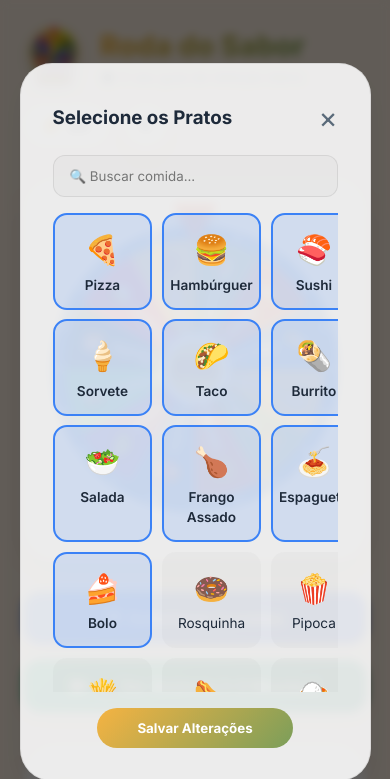
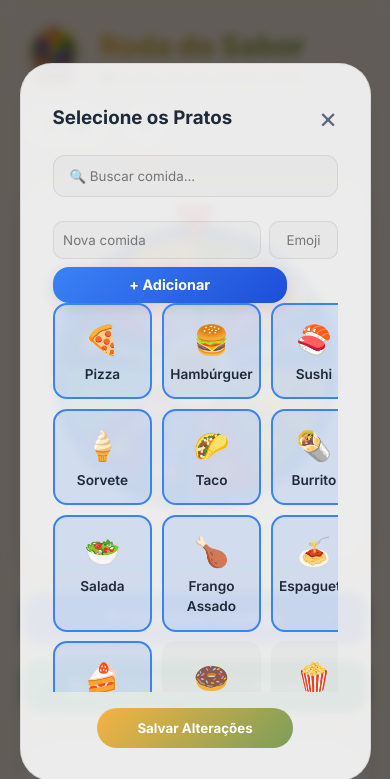
Before and after one commit to siddapichau/Rodadosabor, a plain HTML site: page index.html in a window 390 px wide. Both pictures are taken after a click on the button "Selecionar Comidas". Shown: the top 779 px of the page. Drawn offline with Linux system fonts and the light colour scheme.

Commit message:
Update index.html

```diff
--- a/index.html
+++ b/index.html
@@ -4,6 +4,9 @@
     <meta charset="UTF-8" />
     <meta name="viewport" content="width=device-width, initial-scale=1.0, maximum-scale=1.0, user-scalable=yes" />
     <title>Roda do Sabor · O Aplicativo</title>
+    <!-- PWA Meta -->
+    <link rel="manifest" href="manifest.json">
+    <meta name="theme-color" content="#f5b342">
     <link rel="preconnect" href="https://fonts.googleapis.com" />
     <link rel="preconnect" href="https://fonts.gstatic.com" crossorigin />
     <link href="https://fonts.googleapis.com/css2?family=Inter:wght@400;500;600;700;800&display=swap" rel="stylesheet" />
@@ -28,6 +31,10 @@
                 </div>
                 <button class="btn-toggle-mode" id="btnModeToggle" title="Alternar Modo Claro/Escuro">
                     <i class="fas fa-moon"></i>
+                </button>
+                <!-- Botão de instalação do PWA -->
+                <button id="installAppBtn" class="btn-toggle-mode" style="display:none; background:var(--accent-gradient); color:white;" title="Instalar App">
+                    <i class="fas fa-download"></i>
                 </button>
             </div>
         </header>
@@ -82,6 +89,7 @@
         </section>
     </div>
 
+    <!-- Modal de Seleção de Comidas -->
     <div id="foodSelectionModal" class="result-overlay">
         <div class="modal-content-box">
             <div class="modal-header-container">
@@ -90,6 +98,12 @@
             </div>
             <div class="search-box-modal">
                 <input type="text" id="searchFoodInput" placeholder="🔍 Buscar comida...">
+            </div>
+            <!-- Área para adicionar comida personalizada -->
+            <div class="add-food-section" style="display:flex; gap:0.5rem; margin-top:0.5rem; flex-wrap:wrap;">
+                <input type="text" id="newFoodName" placeholder="Nova comida" style="flex:2; min-width:120px; padding:0.6rem; border-radius:10px; border:1px solid var(--border-color); background:rgba(128,128,128,0.05); color:var(--text-primary);">
+                <input type="text" id="newFoodEmoji" placeholder="Emoji" maxlength="2" style="flex:0.5; min-width:60px; padding:0.6rem; border-radius:10px; border:1px solid var(--border-color); background:rgba(128,128,128,0.05); color:var(--text-primary); text-align:center;">
+                <button id="btnAddCustomFood" class="btn-gradient-action dynamic-blue" style="flex:0.8; padding:0.6rem 1rem; font-size:0.9rem;">+ Adicionar</button>
             </div>
             <div class="grid-food-options" id="modalFoodOptionsGrid"></div>
             <div style="text-align: center; margin-top: 1rem;">
@@ -137,4 +151,4 @@
     <script src="core.js"></script>
     <script src="app.js"></script>
 </body>
-</html>
+    </html>
```
